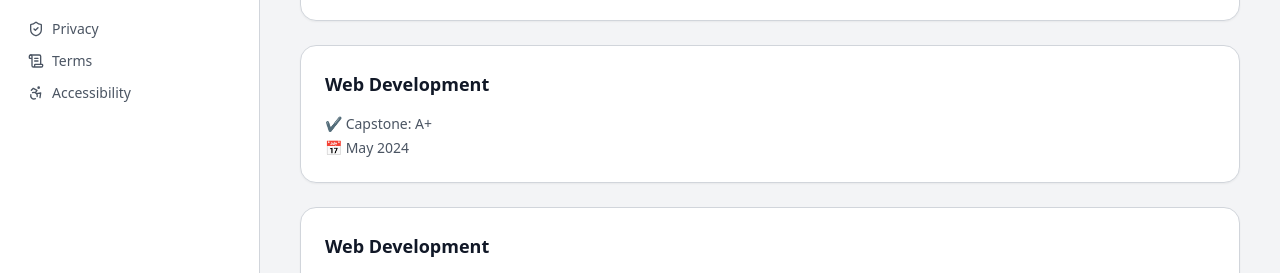
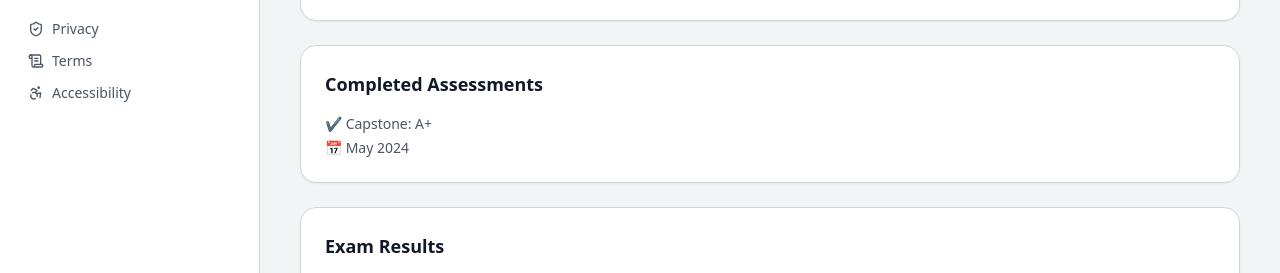
Before and after one commit to NipunBasnayake/educate-lms-mern, a React (Vite) app in the folder client/: page /institution in a window 1280 px wide. Shown: the part 527-800 px from the top of the page. Built offline with nearby package versions, Linux system fonts and the light colour scheme.

Commit message:
Update card titles and add performance summary in institution page

```diff
--- a/client/src/pages/institution.jsx
+++ b/client/src/pages/institution.jsx
@@ -70,12 +70,12 @@ const Home = () => {
             }
           />
 
-         {/* Course Card 3 */}
+         {/* Completed Assessments*/}
                   <div className="flex flex-col">
                     <Card
                       variant="institution"
                       className="bg-white border border-gray-300 shadow-sm h-full flex flex-col"
-                      title="Web Development"
+                      title="Completed Assessments"
                       content={
                         <div className="text-sm text-gray-600 mt-2 space-y-1 flex-grow">
                           <p>✔ Capstone: A+</p>
@@ -87,12 +87,12 @@ const Home = () => {
 
 
 
-                   {/* Course Card 3 */}
+                   {/* Exam Results*/}
                   <div className="flex flex-col">
                     <Card
                       variant="institution"
                       className="bg-white border border-gray-300 shadow-sm h-full flex flex-col"
-                      title="Web Development"
+                      title="Exam Results"
                       content={
                         <div className="text-sm text-gray-600 mt-2 space-y-1 flex-grow">
                           <p>✔ Capstone: A+</p>
@@ -104,12 +104,27 @@ const Home = () => {
 
 
 
-                   {/* Course Card 3 */}
+                   {/* Assigned Assessments */}
                   <div className="flex flex-col">
                     <Card
                       variant="institution"
                       className="bg-white border border-gray-300 shadow-sm h-full flex flex-col"
-                      title="Web Development"
+                      title="Assigned Assessments"
+                      content={
+                        <div className="text-sm text-gray-600 mt-2 space-y-1 flex-grow">
+                          <p>✔ Capstone: A+</p>
+                          <p>📅 May 2024</p>
+                        </div>
+                      }
+                    />
+                  </div>
+
+                          {/* Performance Summary */}
+                  <div className="flex flex-col">
+                    <Card
+                      variant="institution"
+                      className="bg-white border border-gray-300 shadow-sm h-full flex flex-col"
+                      title="Performance Summary"
                       content={
                         <div className="text-sm text-gray-600 mt-2 space-y-1 flex-grow">
                           <p>✔ Capstone: A+</p>
```
